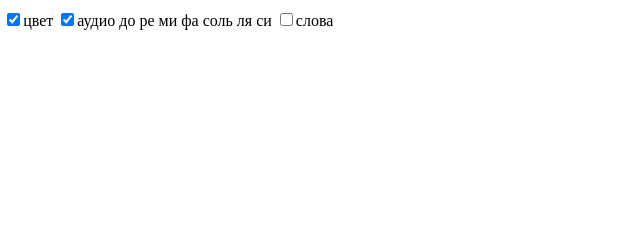
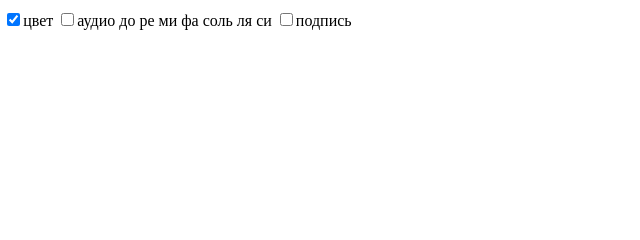
Before and after one commit to chess-rostov/grafik, a plain HTML site: page index.html in a window 1280 px wide. Shown: the top 240 px of the page, 257-897 px from the left. Drawn offline with Linux system fonts and the light colour scheme.

Commit message:
Update index.html

```diff
--- a/index.html
+++ b/index.html
@@ -229,7 +229,8 @@
     <INPUT id="timer" TYPE="RANGE" MIN="20" MAX="2000" STEP="20" onchange="timerChange();" VALUE="500">
     <audio src="zvuk-notyi-do.wav" autoplay="autoplay"></audio>
     <input id="checkboxCvet" type="checkbox" checked="checked" value="checked" onclick="colorClick();">цвет</input>
-    <input id="checkboxAudio" type="checkbox" checked="checked" value="checked" onclick="myCheckboxAudio();">аудио</input>
+    <input id="checkboxAudio" type="checkbox" value="false" onclick="myCheckboxAudio();">аудио</input>
+    <!-- <input id="checkboxAudio" type="checkbox" checked="checked" value="checked" onclick="myCheckboxAudio();">аудио</input> -->
     <a onclick="soundClick('zvuk-notyi-do.wav')">до</a>
     <a onclick="soundClick('zvuk-notyi-re.wav')">ре</a>
     <a onclick="soundClick('zvuk-notyi-mi.wav')">ми</a>
@@ -237,8 +238,8 @@
     <a onclick="soundClick('zvuk-notyi-sol.wav')">соль</a>
     <a onclick="soundClick('zvuk-notyi-lya.wav')">ля</a>
     <a onclick="soundClick('zvuk-notyi-si.wav')">си</a>
-    <input id="checkboxWords" type="checkbox" value="false" onclick="wordsClick();">слова</input>
-    <!--<input id="checkboxWords" type="checkbox" checked="false" value="false" onclick="wordsClick();">слова</input>-->
+    <input id="checkboxWords" type="checkbox" value="false" onclick="wordsClick();">подпись</input>
+
     <!-- <input id="checkboxStop" type="checkbox" onclick="stopClick();">остановить</input> -->
     <div id="grafik">
         <!--<div id="newcircle"></div>-->
```
